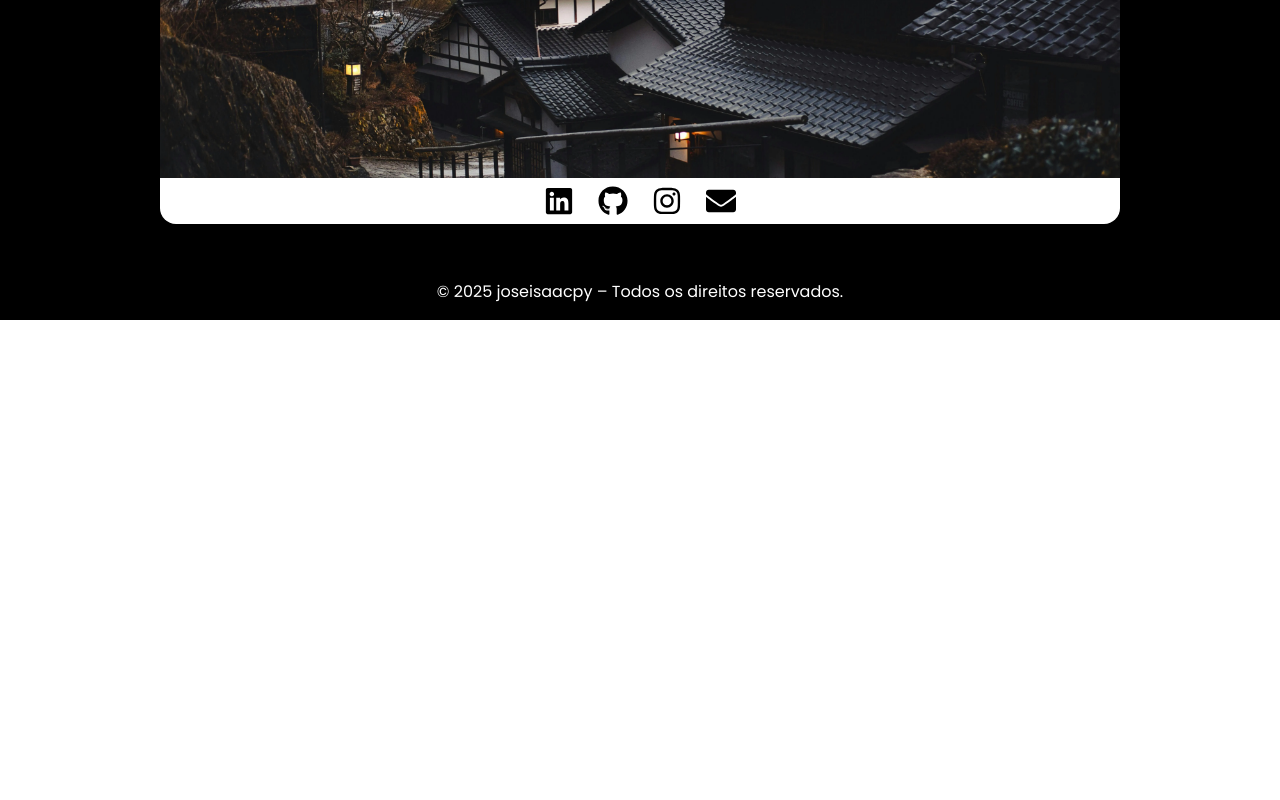
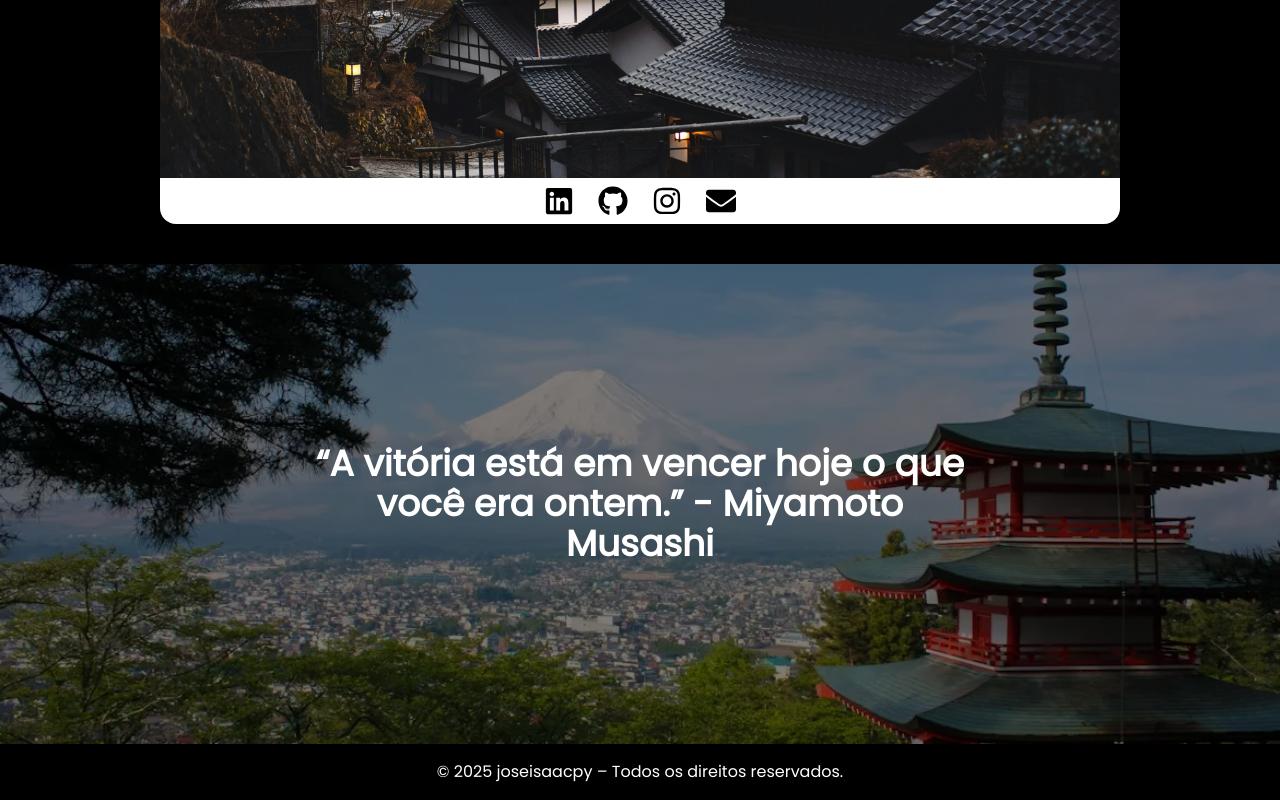
Before and after one commit to joseisaacpy/developer-portfolio-v3, a Next.js app: page / in a window 1280 px wide. Shown: the part 2616-3416 px from the top of the page. Before the commit the page ends 2936 px from the top, so only its background shows below. Built offline with nearby package versions, Linux system fonts and the light colour scheme; no server answers; the database is empty.

Commit message:
feat(section bonus): criar section bonus com imagem japonese e frase reflexiva - importar section bonus em page

```diff
--- a/app/page.jsx
+++ b/app/page.jsx
@@ -21,6 +21,7 @@ import Tecnologias from "@/components/Tecnologias";
 import Experiencias from "@/components/Experiencias";
 import Projetos from "@/components/Projetos";
 import Contato from "@/components/Contato";
+import Bonus from "@/components/Bonus";
 import Footer from "@/components/Footer";
 import { ButtomPlayerSound } from "@/components/ButtomPlayerSound";
 
@@ -78,6 +79,8 @@ export default function SinglePage() {
         <Contato />
       </Element>
 
+      <Bonus />
+
       {/* Footer */}
       <Footer />
 
--- /dev/null
+++ b/components/Bonus.jsx
@@ -0,0 +1,16 @@
+import { motion } from "framer-motion";
+
+export default function Bonus() {
+  return (
+    <section className="relative min-h-[60dvh] w-full flex flex-col gap-2 md:gap-0 md:flex-row items-center justify-center bg-center bg-cover bg-[url('/img/japan-2.webp')] bg-black">
+      {/* overlay */}
+      <div className="absolute inset-0 bg-black/50"></div>
+      <div className="p-2 relative z-10 flex flex-col gap-2 items-center justify-center h-full text-white text-center">
+        <h1 className="text-2xl md:text-4xl max-w-2xl text-center font-bold text-white">
+          “A vitória está em vencer hoje o que você era ontem.” - Miyamoto
+          Musashi
+        </h1>
+      </div>
+    </section>
+  );
+}
```
Also changed, not shown: public/img/japan-2.webp (added).
